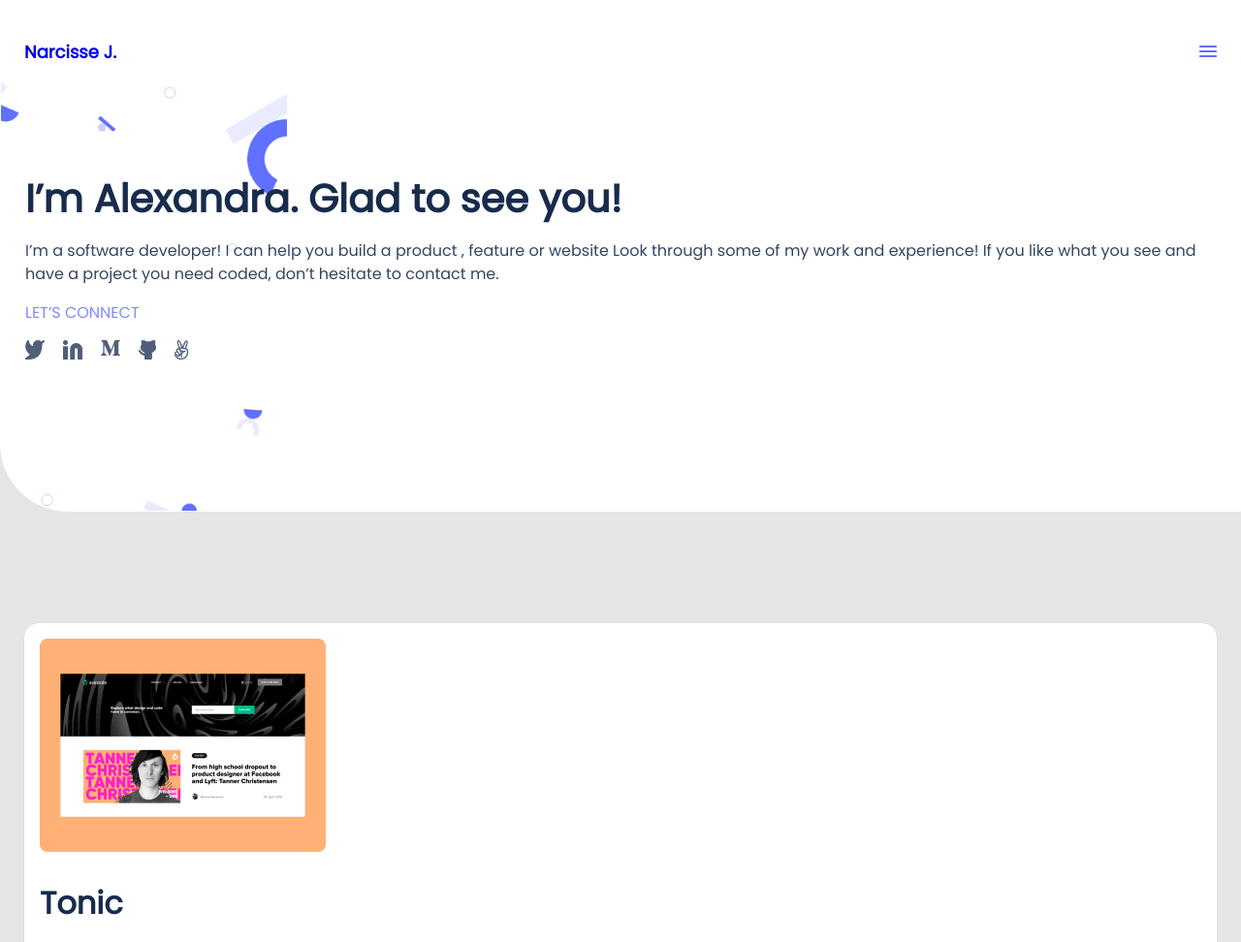
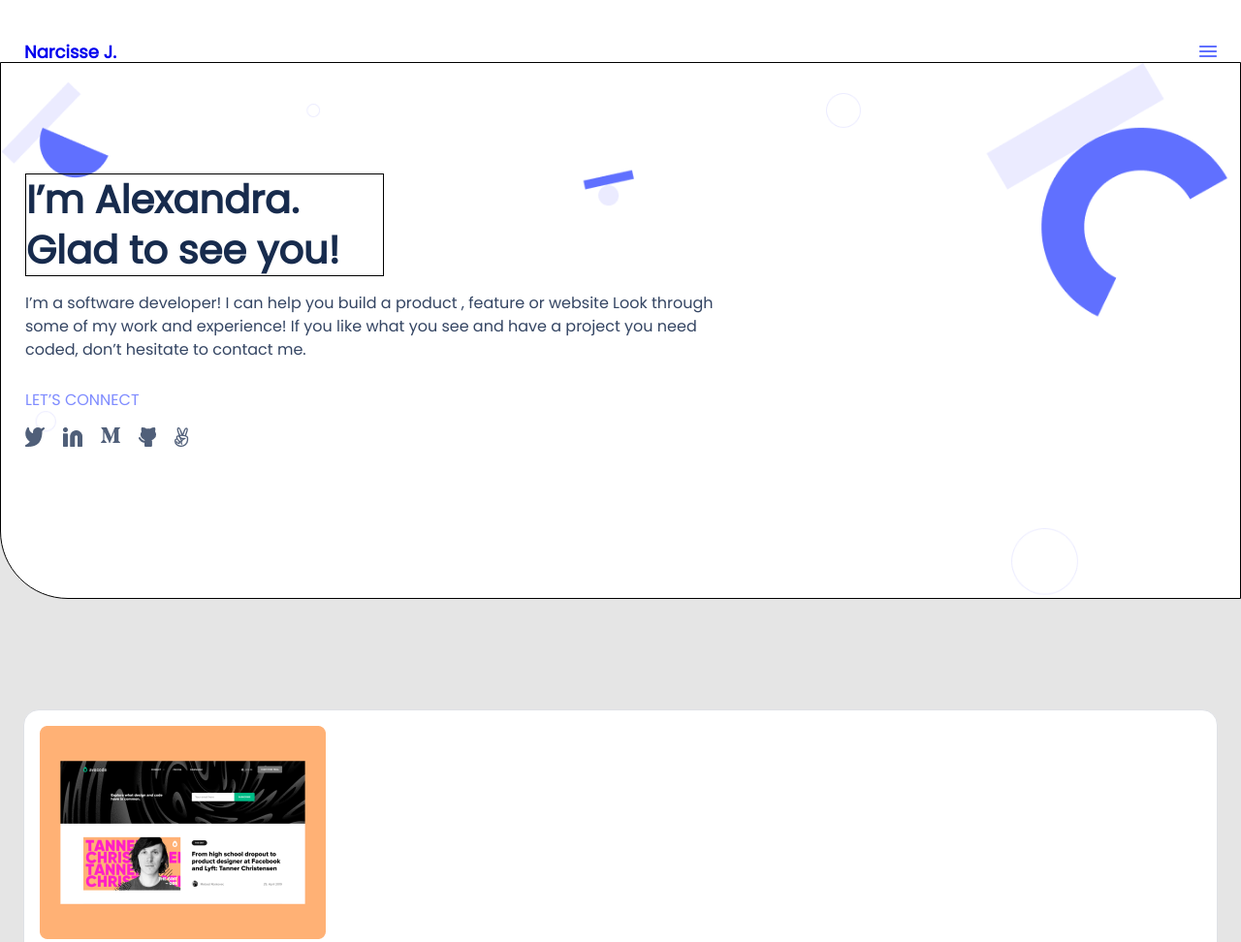
Before and after one commit to jojo987N/portfolio, a website: page index.html in a window 1280 px wide. Shown: the top 972 px of the page at 97% size. Drawn offline with Linux system fonts and the light colour scheme.

Commit message:
Edit index html file and style css file

```diff
--- a/style.css
+++ b/style.css
@@ -212,7 +212,7 @@ button:active {
 .about-myself {
   background: #fff;
   border-top-right-radius: 70px;
-  padding-bottom: 100px;
+  padding-bottom: 130px;
 }
 
 .about-myself h1 {
@@ -322,3 +322,24 @@ textarea::placeholder {
   display: flex;
   justify-content: center;
 }
+
+@media screen and (min-width: 768px) {
+  .headline-bg {
+    background: url('./img/header-bg-desktop.png'), #fff;
+    background-size: cover;
+
+  }
+  .headline{
+    border: 1px solid black;
+    display: flex;
+    flex-direction: column;
+    /* align-items: center; */
+  }
+  h1{
+    border:1px solid black;
+    width: 30%;
+  }
+  .second-text{
+    width: 60%;
+  }
+}
```
Also changed, not shown: img/contact-form-background-shapes.png (added), img/header-bg-desktop.png (added).
